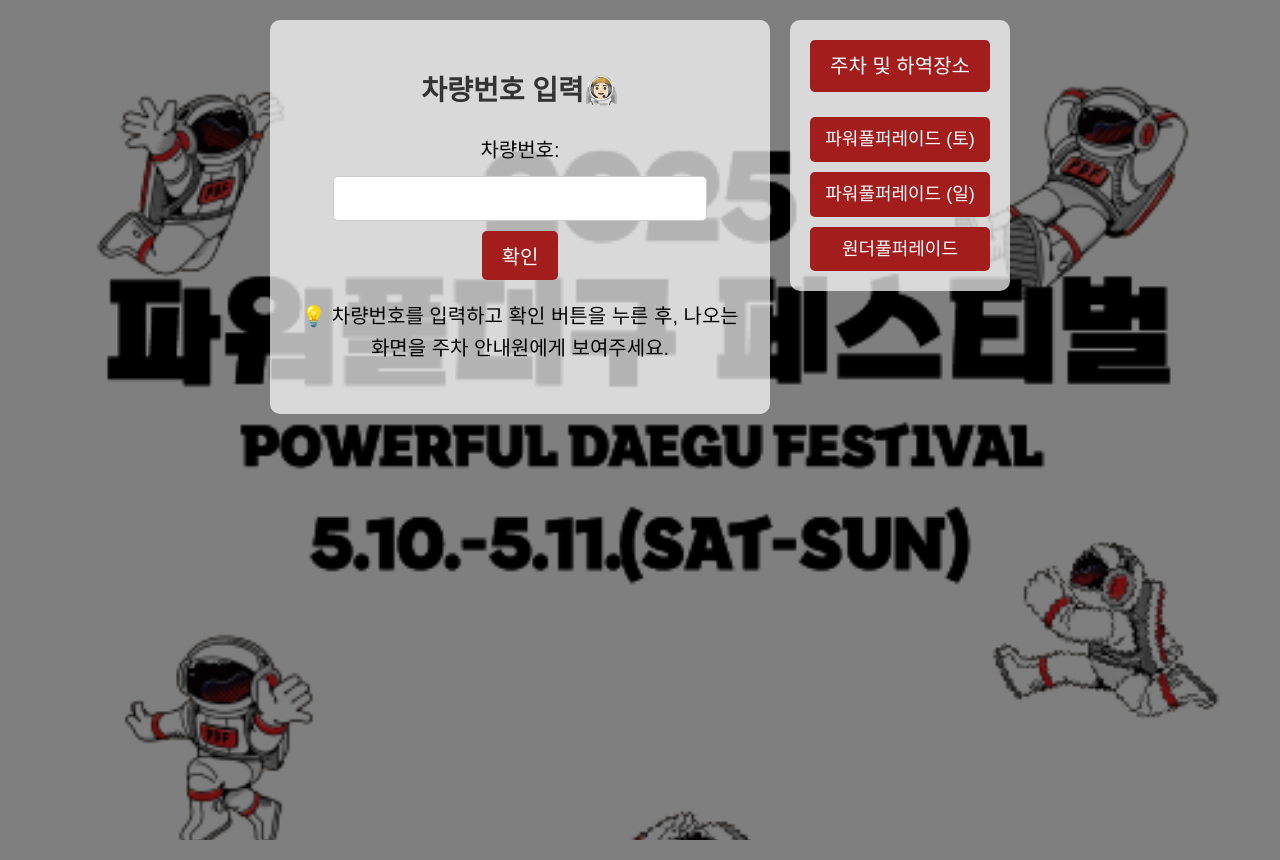
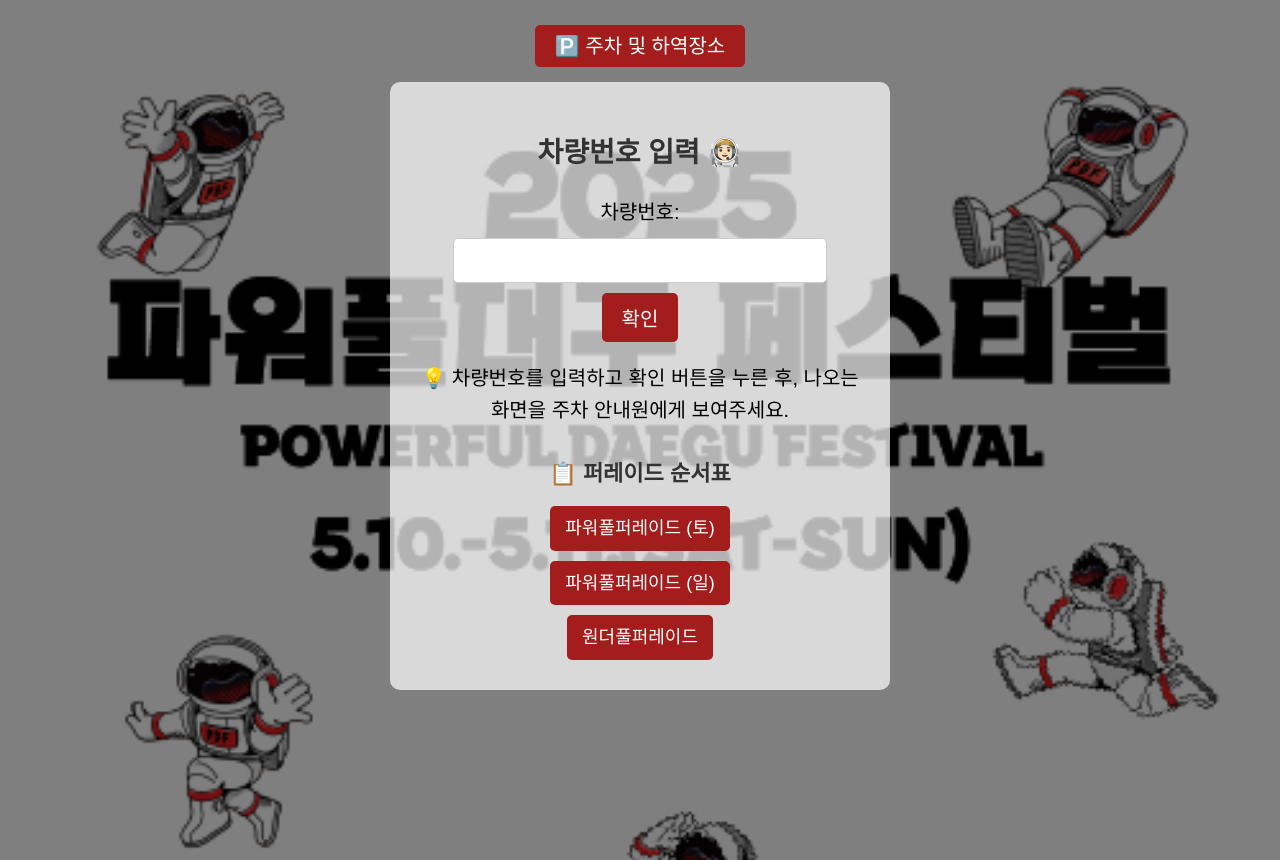
Before and after one commit to ahnonine/pdf_parking, a Flask app: page / in a window 1280 px wide. Run offline with Flask 3, Linux system fonts and the light colour scheme.

Commit message:
Update index.html

```diff
--- a/templates/index.html
+++ b/templates/index.html
@@ -19,25 +19,29 @@
 
     .container {
       display: flex;
-      justify-content: center;
-      align-items: flex-start;
-      flex-wrap: wrap;
-      gap: 20px;
+      flex-direction: column;
+      align-items: center;
       min-height: 100vh;
       background-color: rgba(0, 0, 0, 0.5);
-      padding: 20px;
+      padding: 30px 20px;
     }
 
-    .sidebar-right {
-      display: flex;
-      flex-direction: column;
-      gap: 15px;
-      background-color: rgba(255, 255, 255, 0.7);
-      padding: 20px;
-      border-radius: 10px;
-      max-width: 220px;
-      width: 100%;
-      box-sizing: border-box;
+    .top-button {
+      margin-bottom: 20px;
+    }
+
+    .top-button a.button {
+      background-color: #a31d1d;
+      color: white;
+      padding: 10px 20px;
+      border-radius: 5px;
+      text-decoration: none;
+      font-size: 1em;
+      transition: background-color 0.3s ease;
+    }
+
+    .top-button a.button:hover {
+      background-color: #781717;
     }
 
     .content {
@@ -73,8 +77,7 @@
       border-radius: 5px;
     }
 
-    button, a.button {
-      display: inline-block;
+    button {
       padding: 10px 20px;
       font-size: 1em;
       background-color: #a31d1d;
@@ -82,41 +85,47 @@
       border: none;
       border-radius: 5px;
       cursor: pointer;
-      text-decoration: none;
       transition: background-color 0.3s ease;
-      text-align: center;
     }
 
-    button:hover, a.button:hover {
+    button:hover {
       background-color: #781717;
+    }
+
+    .parade-section {
+      margin-top: 30px;
+    }
+
+    .parade-section h2 {
+      font-size: 22px;
+      margin-bottom: 15px;
+      color: #333;
     }
 
     .parade-buttons {
       display: flex;
       flex-direction: column;
       gap: 10px;
-      margin-top: 10px;
+      align-items: center;
     }
 
     .parade-buttons a {
+      padding: 8px 15px;
       font-size: 0.9em;
-      padding: 8px 15px;
+      background-color: #a31d1d;
+      color: white;
+      border-radius: 5px;
+      text-decoration: none;
+      transition: background-color 0.3s ease;
+    }
+
+    .parade-buttons a:hover {
+      background-color: #781717;
     }
 
     @media (max-width: 768px) {
-      .container {
-        flex-direction: column;
-        align-items: center;
-      }
-
-      .sidebar-right {
-        max-width: 100%;
-        align-items: center;
-      }
-
-      .sidebar-right a.button,
-      .parade-buttons a {
-        width: 80%;
+      .content, .top-button a.button, .parade-buttons a {
+        width: 90%;
       }
     }
   </style>
@@ -124,9 +133,15 @@
 <body>
 
   <div class="container">
-    <!-- 가운데: 차량번호 입력 -->
+
+    <!-- 상단 주차 버튼 -->
+    <div class="top-button">
+      <a href="/parking" class="button">🅿️ 주차 및 하역장소</a>
+    </div>
+
+    <!-- 차량번호 입력 폼 -->
     <div class="content">
-      <h1>차량번호 입력🧑🏻‍🚀</h1>
+      <h1>차량번호 입력 🧑🏻‍🚀</h1>
 
       <form method="POST" action="/check">
         <label for="car_number">차량번호:</label><br>
@@ -135,18 +150,19 @@
       </form>
 
       <p>💡 차량번호를 입력하고 확인 버튼을 누른 후, 나오는 화면을 주차 안내원에게 보여주세요.</p>
+
+      <!-- 퍼레이드 버튼 섹션 -->
+      <div class="parade-section">
+        <h2>📋 퍼레이드 순서표</h2>
+        <div class="parade-buttons">
+          <a href="/schedule/sat">파워풀퍼레이드 (토)</a>
+          <a href="/schedule/sun">파워풀퍼레이드 (일)</a>
+          <a href="/schedule/wonderful">원더풀퍼레이드</a>
+        </div>
+      </div>
+
     </div>
 
-    <!-- 오른쪽: 버튼 그룹 -->
-    <div class="sidebar-right">
-      <a href="/parking" class="button">주차 및 하역장소</a>
-
-      <div class="parade-buttons">
-        <a href="/schedule/sat" class="button">파워풀퍼레이드 (토)</a>
-        <a href="/schedule/sun" class="button">파워풀퍼레이드 (일)</a>
-        <a href="/schedule/wonderful" class="button">원더풀퍼레이드</a>
-      </div>
-    </div>
   </div>
 
 </body>
```
